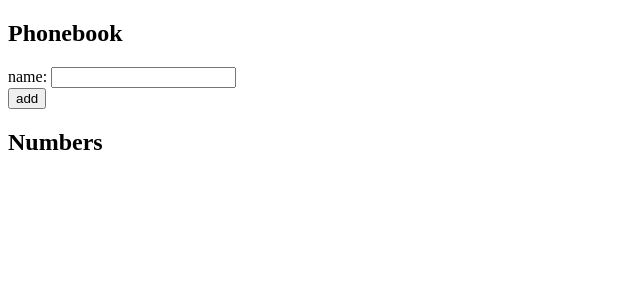
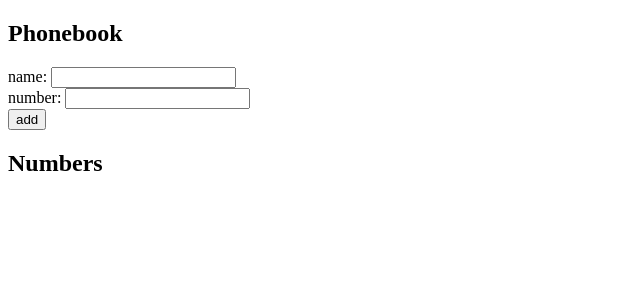
Before and after one commit to OMussa/fullstackopen, a React (Create React App) app in the folder part2/: page / in a window 1280 px wide. Shown: the top 300 px of the page, without its empty margins (0-640 px from the left). Built offline with nearby package versions, Linux system fonts and the light colour scheme.

Commit message:
exercise 2.8

```diff
--- a/part2/src/App.js
+++ b/part2/src/App.js
@@ -5,38 +5,48 @@ const App = () => {
   ])
   const [newName, setNewName] = useState('')
 
-  const addName = (event) =>{
+  const [numbers,setNumber] = useState('')
+
+
+
+  const addNameNumber = (event) =>{
     event.preventDefault() //prevents page from refreshing
     if(persons.find(person=> person.name == newName)){
       alert(`${newName} is already added to the phonebook`)
+    }else if(persons.find(person=> person.number == numbers)){
+      alert(`${numbers} is already added to the phonebook`)
     }else{
     const nameObject = {
       name: newName,
+      number: numbers,
       id: persons.length + 1
     }
     setPersons(persons.concat(nameObject))
     setNewName('')
   }
+
   }
   const handleNoteChange = (event) => {
     console.log(event.target.value)
     setNewName(event.target.value)
+  }
+  const handleNumberChange = (event) => {
+    console.log(event.target.value)
+    setNumber(event.target.value)
   }
 
   return (
     <div>
       <h2>Phonebook</h2>
       <form >
-        <div>
-          name: <input  onChange={handleNoteChange} />
-        </div>
-        <div>
-          <button type="submit" onClick={addName}>add</button>
-        </div>
+        <div> name: <input  onChange={handleNoteChange} /> </div>
+        <div> number: <input onChange={handleNumberChange} /> </div>
+        <div> <button type="submit" onClick={addNameNumber}>add</button> </div>
       </form>
       <h2>Numbers</h2>
 <div>
-  {persons.map(person => <p key={person.id}>{person.name}</p>)}
+  {persons.map(person => <p key={person.id}>{person.name} {person.number}</p>)}
+
 </div>
 
     </div>
```
